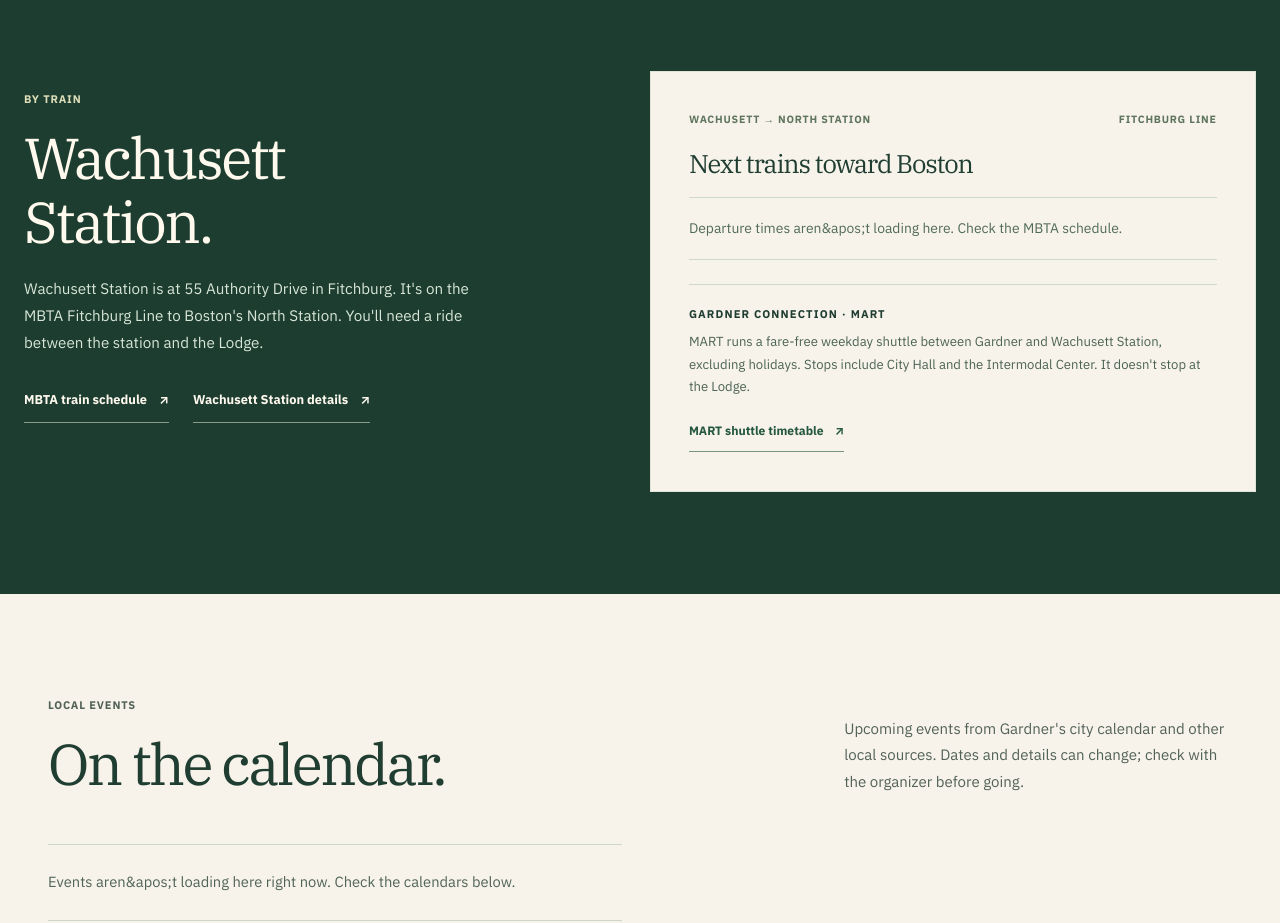
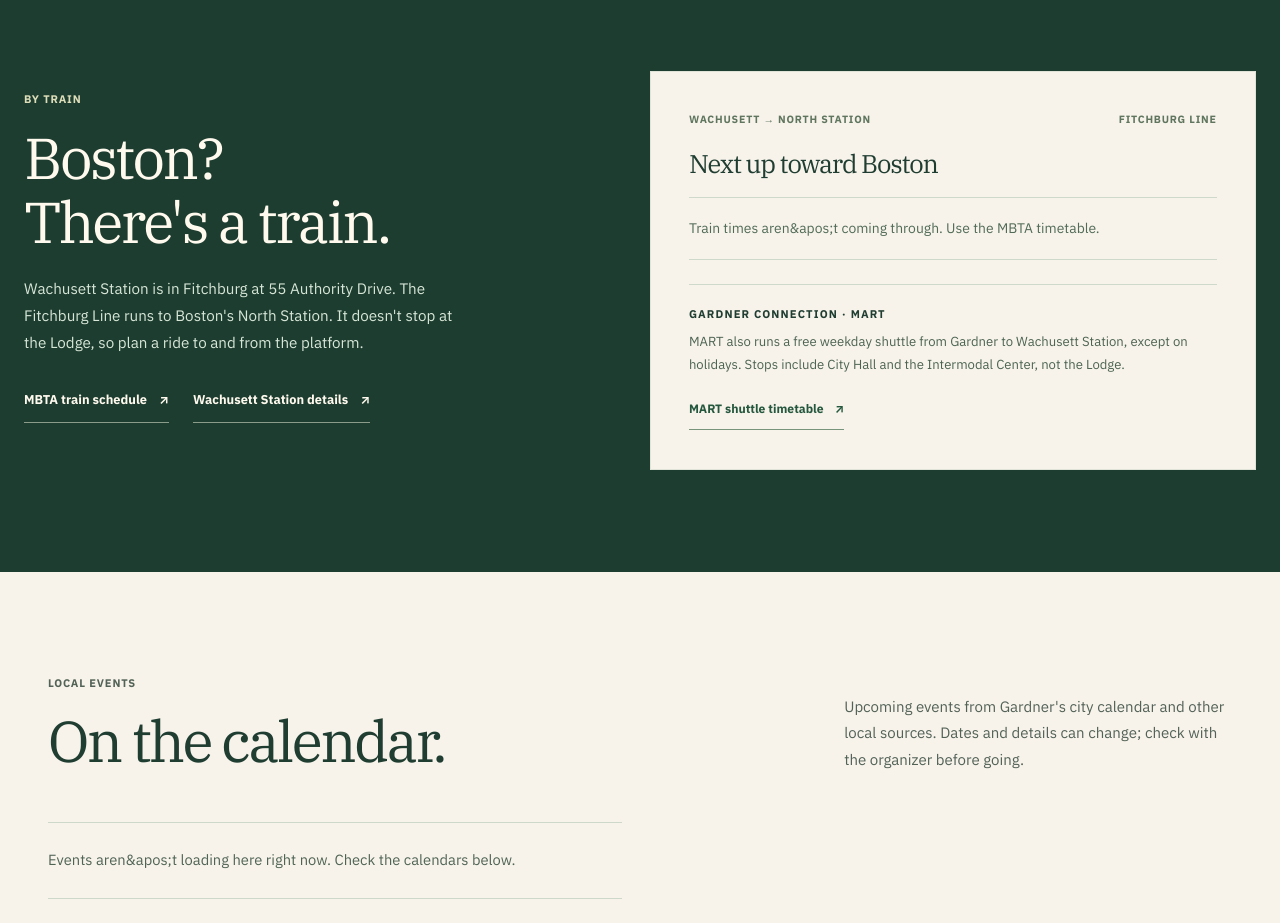
Before and after one commit to PublicLogic/KendallPondLodge, a Next.js app: page /explore in a window 1280 px wide. Shown: the part 3220-4143 px from the top of the page. Built offline with nearby package versions, Linux system fonts and the light colour scheme.

Commit message:
Give Explore transit, city events and filters a friendlier guest-facing voice

```diff
--- a/app/explore/WachusettRail.tsx
+++ b/app/explore/WachusettRail.tsx
@@ -30,11 +30,11 @@ export function WachusettRail({ transit }: { transit: PjTransit | null }) {
     <section className={styles.rail} id="train" aria-labelledby="rail-title">
       <div className={styles.railCopy}>
         <p className={styles.eyebrow}>By train</p>
-        <h2 id="rail-title">Wachusett Station.</h2>
+        <h2 id="rail-title">Boston? There&apos;s a train.</h2>
         <p>
-          Wachusett Station is at 55 Authority Drive in Fitchburg. It&apos;s
-          on the MBTA Fitchburg Line to Boston&apos;s North Station. You&apos;ll
-          need a ride between the station and the Lodge.
+          Wachusett Station is in Fitchburg at 55 Authority Drive.
+          The Fitchburg Line runs to Boston&apos;s North Station. It doesn&apos;t
+          stop at the Lodge, so plan a ride to and from the platform.
         </p>
         <div className={styles.railLinks}>
           <a href={localResourceLinks.fitchburgLine} target="_blank" rel="noopener noreferrer">
@@ -50,7 +50,7 @@ export function WachusettRail({ transit }: { transit: PjTransit | null }) {
           <span>Wachusett → North Station</span>
           <span>Fitchburg Line</span>
         </div>
-        <h3>Next trains toward Boston</h3>
+        <h3>Next up toward Boston</h3>
         {departures.length ? (
           <ol className={styles.departures}>
             {departures.map(train => {
@@ -70,8 +70,8 @@ export function WachusettRail({ transit }: { transit: PjTransit | null }) {
         ) : (
           <p className={styles.railUnavailable}>
             {fresh
-              ? "No upcoming departures in the latest update. Check MBTA for your travel date."
-              : "Departure times aren&apos;t loading here. Check the MBTA schedule."}
+              ? "No trains showing soon. Check MBTA for later departures."
+              : "Train times aren&apos;t coming through. Use the MBTA timetable."}
           </p>
         )}
         {fresh && (
@@ -96,9 +96,9 @@ export function WachusettRail({ transit }: { transit: PjTransit | null }) {
         <div className={styles.mart}>
           <p className={styles.martName}>Gardner connection · MART</p>
           <p>
-            MART runs a fare-free weekday shuttle between Gardner and
-            Wachusett Station, excluding holidays. Stops include City Hall
-            and the Intermodal Center. It doesn&apos;t stop at the Lodge.
+            MART also runs a free weekday shuttle from Gardner to
+            Wachusett Station, except on holidays. Stops include City
+            Hall and the Intermodal Center, not the Lodge.
           </p>
           <a href={localResourceLinks.martShuttle} target="_blank" rel="noopener noreferrer">
             MART shuttle timetable <span aria-hidden="true">↗</span>
```
